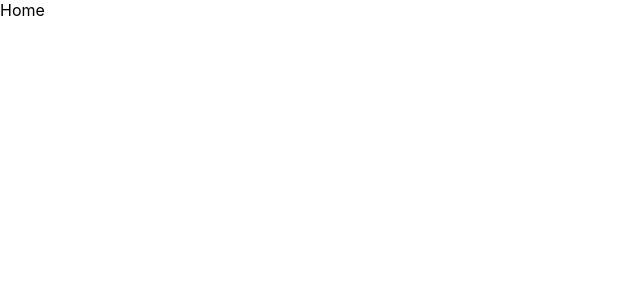
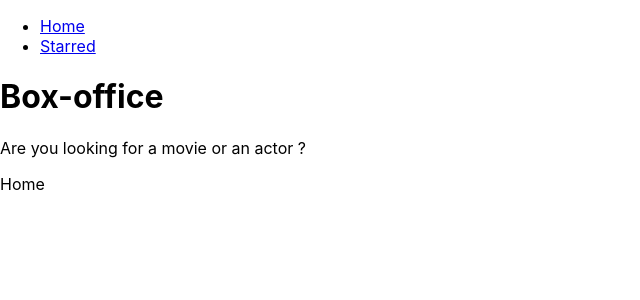
Before and after one commit to RudraPratap-CodeRunner/box-office, a React (Create React App) app: page / in a window 1280 px wide. Shown: the top 300 px of the page, without its empty margins (0-640 px from the left). Built offline with nearby package versions, Linux system fonts and the light colour scheme.

Commit message:
added navbar and layout

```diff
--- a/src/App.jsx
+++ b/src/App.jsx
@@ -1,15 +1,19 @@
-import { BrowserRouter, Routes,Route } from "react-router-dom";
+import { BrowserRouter, Routes, Route } from "react-router-dom";
 import Home from "./pages/Home";
 import Starred from "./pages/Starred";
+import MainLayout from "./components/MainLayout";
 
 function App() {
   return (
     <BrowserRouter>
-    <Routes>
-      <Route path="/" element={<Home/>} />
-      <Route path="/starred" element={<Starred/>} />
-      <Route path="*" element={<div>Page Not Found</div>} />
-      {/* <Route path="/" element={<App />}>
+      <Routes>
+        <Route path="/" element={<MainLayout/>}>
+          <Route index element={<Home />} />
+          <Route path="starred" element={<Starred />} />
+          <Route path="*" element={<div>Page Not Found</div>} />
+        </Route>
+
+        {/* <Route path="/" element={<App />}>
         <Route index element={<Home />} />
         <Route path="teams" element={<Teams />}>
           <Route path=":teamId" element={<Team />} />
@@ -22,8 +26,8 @@
         <Route path="/tos" element={<Tos />} />
       </Route>
       <Route path="contact-us" element={<Contact />} /> */}
-    </Routes>
-  </BrowserRouter>
+      </Routes>
+    </BrowserRouter>
   );
 }
 
--- /dev/null
+++ b/src/components/AppTitle.jsx
@@ -0,0 +1,13 @@
+import React from 'react'
+
+const AppTitle = (props) => {
+    const {title='Box-office',subtitle='Are you looking for a movie or an actor ?'}=props;
+  return (
+    <div>
+        <h1>{title}</h1>
+        <p>{subtitle}</p>
+    </div>
+  )
+}
+
+export default AppTitle
--- /dev/null
+++ b/src/components/MainLayout.jsx
@@ -0,0 +1,16 @@
+import React from 'react'
+import { Outlet } from 'react-router-dom'
+import Nav from './Nav'
+import AppTitle from './AppTitle'
+
+const MainLayout = () => {
+  return (
+    <div>
+        <Nav/>
+        <AppTitle/>
+        <Outlet/>
+    </div>
+  )
+}
+
+export default MainLayout
--- /dev/null
+++ b/src/components/Nav.jsx
@@ -0,0 +1,30 @@
+import React from 'react'
+import { Link } from 'react-router-dom'
+
+const LINKS = [
+    {
+        text:'Home',
+        to:'/'
+    },
+    {
+        text:'Starred',
+        to:'/starred'
+    }
+]
+const Nav = () => {
+  return (
+    <div>
+        <ul>
+            {
+                LINKS.map((item)=>(
+                    <li key={item.to}>
+                        <Link to={item.to}>{item.text}</Link>
+                    </li>
+                ))
+            }
+        </ul>
+    </div>
+  )
+}
+
+export default Nav
```
